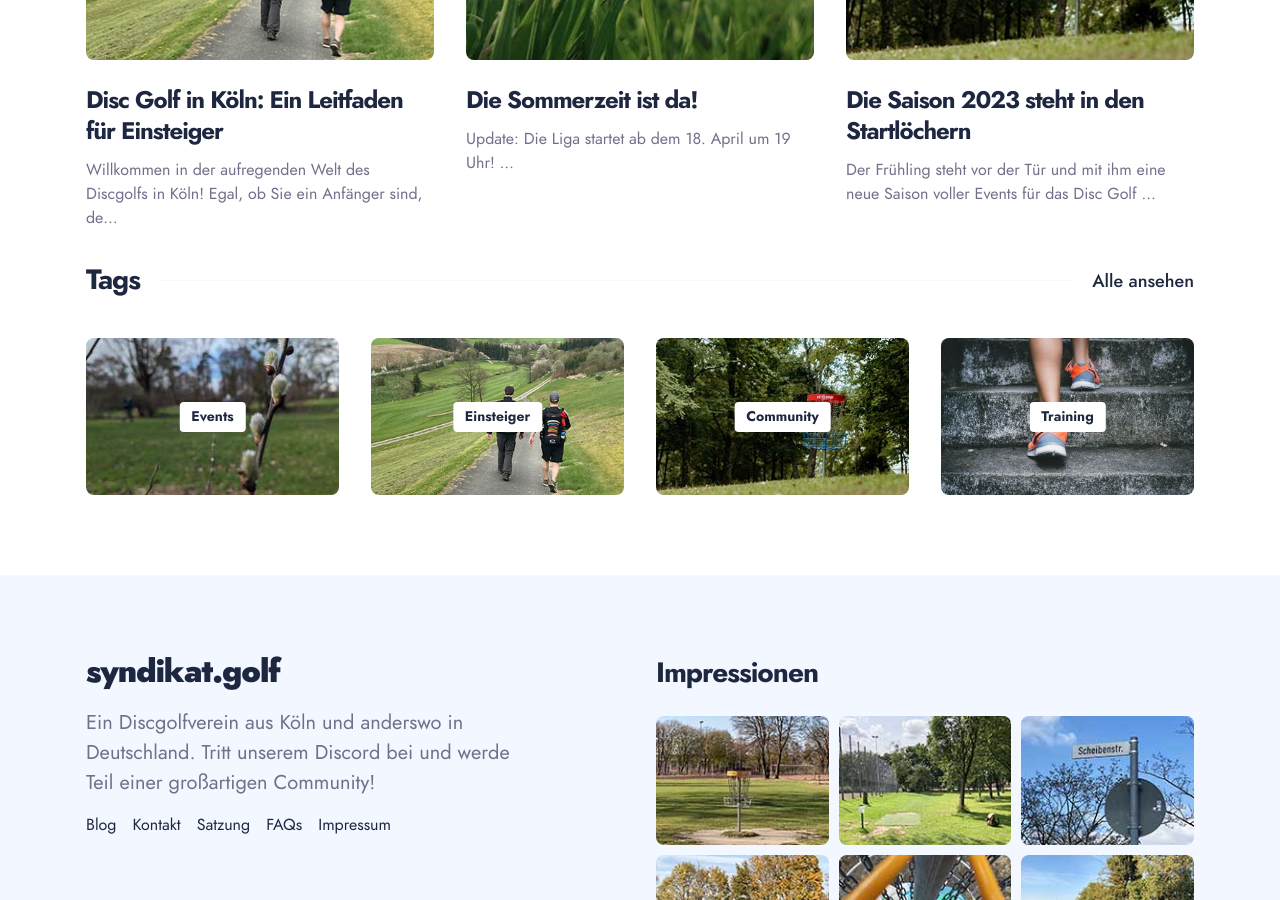
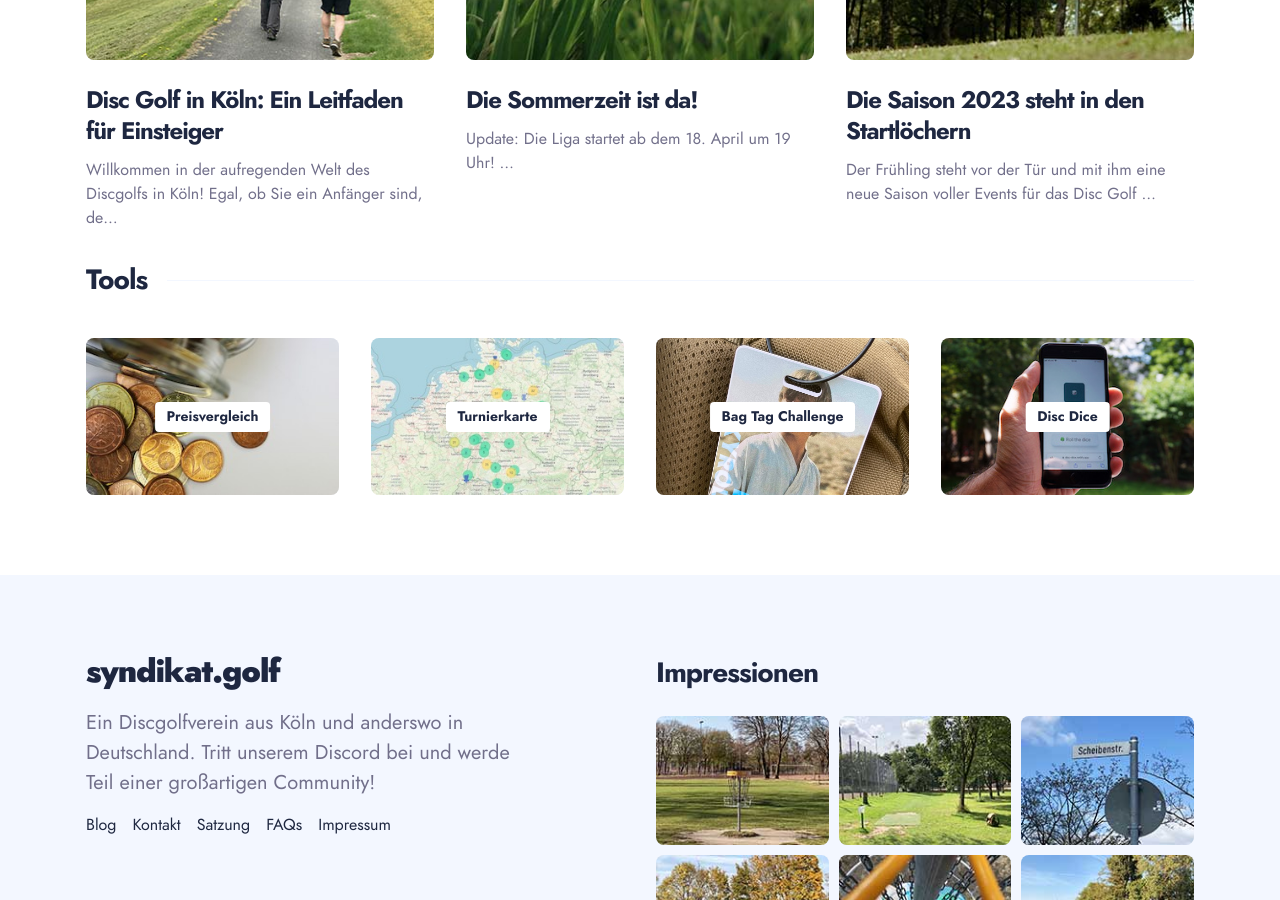
Before and after one commit to maxgreive/syndikat-web, a Jekyll site: the page built from index.md, in a window 1280 px wide and 900 px high, scrolled down 1738 px. Built offline with Jekyll 4.4.1, drawn with Linux system fonts in a browser that asks for light colours; some web fonts are replaced; some of the changed text lies outside the part shown.

Commit message:
add tools list to homepage

```diff
--- a/_data/menus/main_menu.yml
+++ b/_data/menus/main_menu.yml
@@ -6,9 +6,7 @@ items:
     link: /about/
   - label: Events
     link: /events/
-  - label: Turnierkarte
-    link: /turniere
-  - label: Disc Dice
-    link: /disc-dice/
+  - label: Tools
+    link: /tools/
   - label: Mitglied werden
     link: /membership/
--- /dev/null
+++ b/_includes/components/tool_list.html
@@ -0,0 +1,28 @@
+<section class="section section-tags">
+  <div class="container">
+    <div class="row">
+      <div class="col col-12">
+        <div class="section__head">
+          <h3 class="section__title">Tools</h3>
+        </div>
+        <div class="row">
+          {%- for item in site.data.tools reversed -%}
+            {%- capture tool_image -%}
+              {%- if item.thumbnail -%}
+                {{- item.thumbnail -}}
+              {%- else -%}
+                {{- item.image -}}
+              {%- endif -%}
+            {%- endcapture -%}
+            <div class="col col-3 col-d-6 col-m-12">
+              <a href="{{ item.url }}" class="tag-image">
+                <span class="tag-name">{{- item.title -}}</span>
+                <img loading="lazy" src="/assets/images/{{- tool_image -}}" alt="{{- item.title -}}">
+              </a>
+            </div>
+          {%- endfor -%}
+        </div>
+      </div>
+    </div>
+  </div>
+</section>
--- a/_layouts/index.html
+++ b/_layouts/index.html
@@ -6,4 +6,8 @@ layout: default
 
 {% include components/posts_list.html posts=site.posts %}
 
+{% comment %}
 {% include components/tag_list.html %}
+{% endcomment %}
+
+{% include components/tool_list.html %}
```
Also changed, not shown: _data/tools.yml (added, +12 -0 lines), assets/images/bagtags_thumb.jpg (added), assets/images/discdice_thumb.jpg (added), assets/images/preisvergleich_thumb.jpg (added), assets/images/turnierkarte_thumb.jpg (added).
